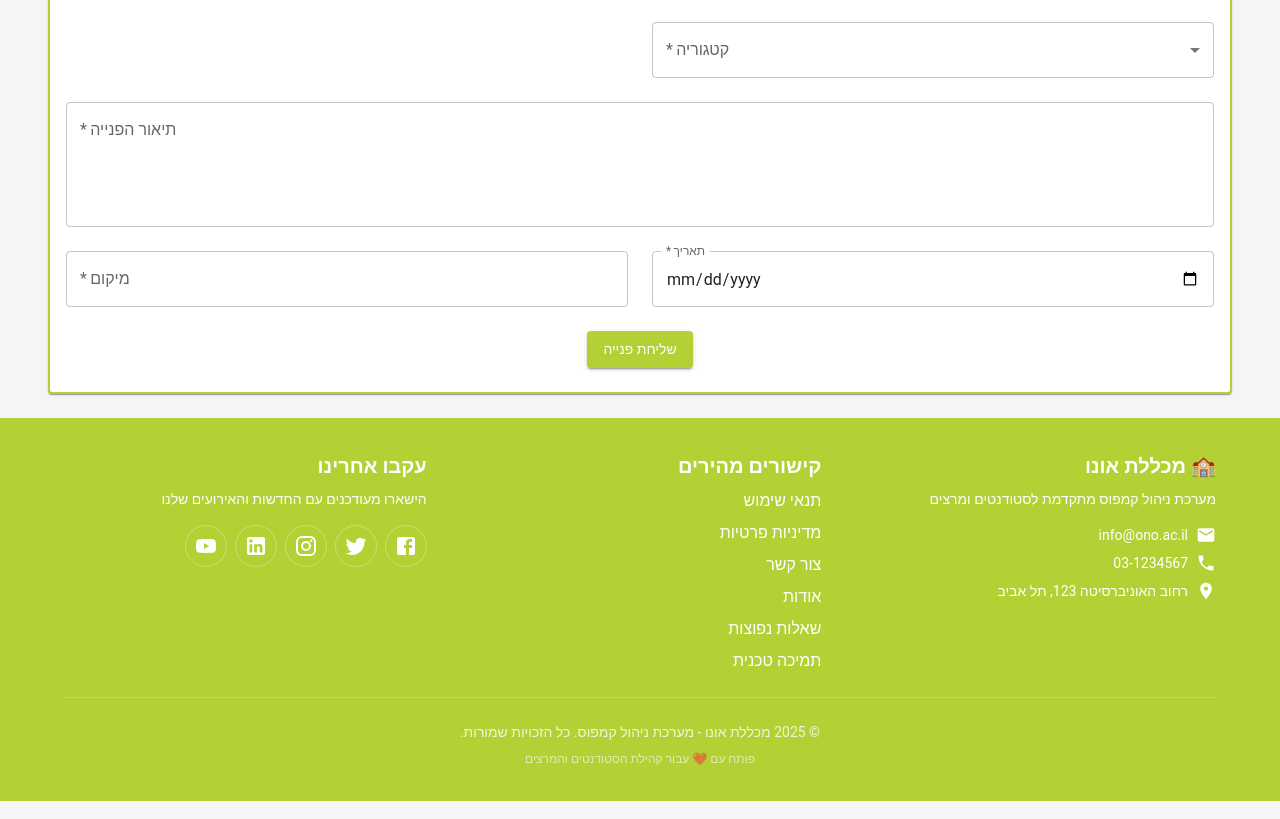
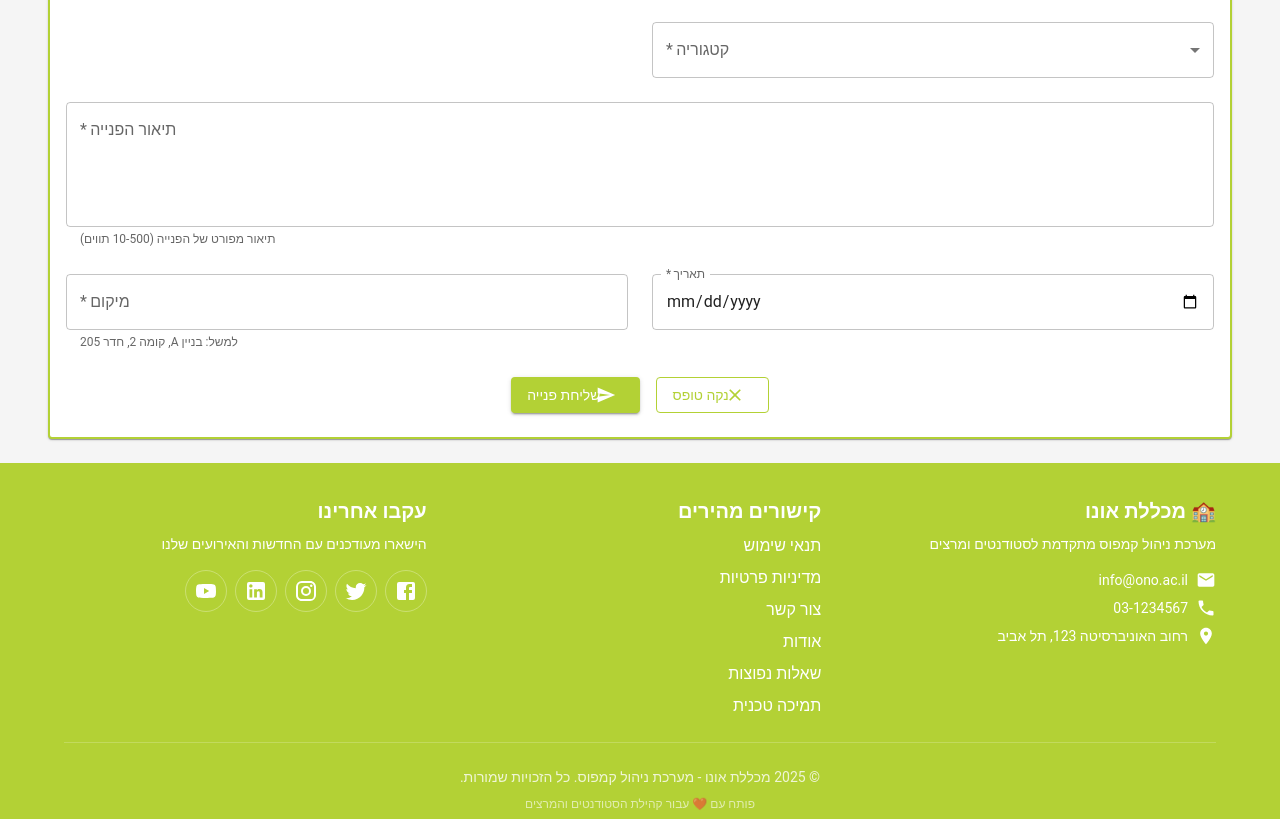
Before and after one commit to GoldR0/seker-kod-roy, a React (Create React App) app in the folder campus-web-react/: page /community in a window 1280 px wide. Shown: the part 1249-2068 px from the top of the page. Built offline with nearby package versions, Linux system fonts and the light colour scheme.

Commit message:
adding test and format checking for community page

```diff
--- a/campus-web-react/src/components/CommunityPage.tsx
+++ b/campus-web-react/src/components/CommunityPage.tsx
@@ -12,11 +12,13 @@ import {
   MenuItem,
   Button,
   Alert,
-  Snackbar
+  Snackbar,
+  FormHelperText
 } from '@mui/material';
 import {
   Group as GroupIcon,
-  Send as SendIcon
+  Send as SendIcon,
+  Clear as ClearIcon
 } from '@mui/icons-material';
 import FacilitiesCard from './dashboard/FacilitiesCard';
 
@@ -30,6 +32,13 @@ interface InquiryFormData {
   description: string;
   date: string;
   location: string;
+}
+
+interface ValidationErrors {
+  category?: string;
+  description?: string;
+  date?: string;
+  location?: string;
 }
 
 const CommunityPage: React.FC<CommunityPageProps> = ({ currentUser }) => {
@@ -50,9 +59,75 @@ const CommunityPage: React.FC<CommunityPageProps> = ({ currentUser }) => {
     date: '',
     location: ''
   });
+
+  const [errors, setErrors] = useState<ValidationErrors>({});
+  const [touched, setTouched] = useState<Record<string, boolean>>({});
   const [notification, setNotification] = useState<{ message: string; type: 'success' | 'error' } | null>(null);
 
+  // Validation functions
+  const validateRequired = (value: string, fieldName: string): string | undefined => {
+    if (!value || value.trim() === '') return `${fieldName} הוא שדה חובה`;
+    return undefined;
+  };
 
+  const validateDescription = (description: string): string | undefined => {
+    if (!description) return 'תיאור הפנייה הוא שדה חובה';
+    if (description.length < 10) return 'תיאור הפנייה חייב להכיל לפחות 10 תווים';
+    if (description.length > 500) return 'תיאור הפנייה לא יכול לעלות על 500 תווים';
+    return undefined;
+  };
+
+  const validateLocation = (location: string): string | undefined => {
+    if (!location) return 'מיקום הוא שדה חובה';
+    if (location.length < 3) return 'מיקום חייב להכיל לפחות 3 תווים';
+    if (location.length > 100) return 'מיקום לא יכול לעלות על 100 תווים';
+    return undefined;
+  };
+
+  const validateDate = (date: string): string | undefined => {
+    if (!date) return 'תאריך הוא שדה חובה';
+    const selectedDate = new Date(date);
+    const today = new Date();
+    today.setHours(0, 0, 0, 0);
+
+    if (selectedDate < today) {
+      return 'תאריך לא יכול להיות בעבר';
+    }
+    return undefined;
+  };
+
+  const validateField = (field: string, value: string): string | undefined => {
+    switch (field) {
+      case 'category':
+        return validateRequired(value, 'קטגוריה');
+      case 'description':
+        return validateDescription(value);
+      case 'date':
+        return validateDate(value);
+      case 'location':
+        return validateLocation(value);
+      default:
+        return undefined;
+    }
+  };
+
+  const validateForm = (): boolean => {
+    const newErrors: ValidationErrors = {};
+    let isValid = true;
+
+    Object.keys(inquiryFormData).forEach(field => {
+      if (field !== 'inquiryId') { // Skip inquiryId validation
+        const error = validateField(field, inquiryFormData[field as keyof InquiryFormData]);
+        if (error) {
+          newErrors[field as keyof ValidationErrors] = error;
+          isValid = false;
+        }
+      }
+    });
+
+    setErrors(newErrors);
+    return isValid;
+  };
 
   // Inquiry form handlers
   const handleInquiryInputChange = (field: string, value: any) => {
@@ -60,9 +135,40 @@ const CommunityPage: React.FC<CommunityPageProps> = ({ currentUser }) => {
       ...prev,
       [field]: value
     }));
+
+    // Clear error when user starts typing
+    if (errors[field as keyof ValidationErrors]) {
+      setErrors(prev => ({
+        ...prev,
+        [field]: undefined
+      }));
+    }
+  };
+
+  const handleBlur = (field: string) => {
+    setTouched(prev => ({
+      ...prev,
+      [field]: true
+    }));
+
+    const error = validateField(field, inquiryFormData[field as keyof InquiryFormData]);
+    setErrors(prev => ({
+      ...prev,
+      [field]: error
+    }));
   };
 
   const handleInquirySubmit = () => {
+    // Mark all fields as touched
+    const allTouched = Object.keys(inquiryFormData).reduce((acc, field) => {
+      if (field !== 'inquiryId') {
+        acc[field] = true;
+      }
+      return acc;
+    }, {} as Record<string, boolean>);
+    setTouched(allTouched);
+
+    if (validateForm()) {
       setNotification({
         message: `פנייה חדשה נוצרה בהצלחה! מזהה: ${inquiryFormData.inquiryId}`,
         type: 'success'
@@ -76,6 +182,30 @@ const CommunityPage: React.FC<CommunityPageProps> = ({ currentUser }) => {
         date: '',
         location: ''
       });
+      setErrors({});
+      setTouched({});
+    } else {
+      setNotification({
+        message: 'יש שגיאות בטופס. אנא בדוק את השדות המסומנים.',
+        type: 'error'
+      });
+    }
+  };
+
+  const handleClearForm = () => {
+    setInquiryFormData({
+      inquiryId: `INQUIRY-${String(inquiryCounter).padStart(3, '0')}`,
+      category: '',
+      description: '',
+      date: '',
+      location: ''
+    });
+    setErrors({});
+    setTouched({});
+  };
+
+  const shouldShowError = (field: string): boolean => {
+    return touched[field] && !!errors[field as keyof ValidationErrors];
   };
 
   return (
@@ -138,16 +268,29 @@ const CommunityPage: React.FC<CommunityPageProps> = ({ currentUser }) => {
                 }}
                 sx={{ gridColumn: { xs: '1', md: '1 / -1' } }}
               />
-              <FormControl fullWidth required>
+
+              <FormControl fullWidth error={shouldShowError('category')} required>
                 <InputLabel>קטגוריה</InputLabel>
                 <Select
                   value={inquiryFormData.category}
                   onChange={(e) => handleInquiryInputChange('category', e.target.value)}
+                  onBlur={() => handleBlur('category')}
+                  sx={{
+                    '& .MuiOutlinedInput-root': {
+                      '&.Mui-focused .MuiOutlinedInput-notchedOutline': {
+                        borderColor: customColors.primary
+                      }
+                    }
+                  }}
                 >
                   <MenuItem value="complaint">תלונה</MenuItem>
                   <MenuItem value="improvement">עצת שיפור</MenuItem>
                 </Select>
+                {shouldShowError('category') && (
+                  <FormHelperText>{errors.category}</FormHelperText>
+                )}
               </FormControl>
+
               <TextField
                 fullWidth
                 multiline
@@ -155,31 +298,79 @@ const CommunityPage: React.FC<CommunityPageProps> = ({ currentUser }) => {
                 label="תיאור הפנייה"
                 value={inquiryFormData.description}
                 onChange={(e) => handleInquiryInputChange('description', e.target.value)}
+                onBlur={() => handleBlur('description')}
+                error={shouldShowError('description')}
+                helperText={shouldShowError('description') ? errors.description : 'תיאור מפורט של הפנייה (10-500 תווים)'}
                 required
-                sx={{ gridColumn: { xs: '1', md: '1 / -1' } }}
+                sx={{
+                  gridColumn: { xs: '1', md: '1 / -1' },
+                  '& .MuiOutlinedInput-root': {
+                    '&.Mui-focused .MuiOutlinedInput-notchedOutline': {
+                      borderColor: customColors.primary
+                    }
+                  }
+                }}
               />
+
               <TextField
                 fullWidth
                 type="date"
                 label="תאריך"
                 value={inquiryFormData.date}
                 onChange={(e) => handleInquiryInputChange('date', e.target.value)}
+                onBlur={() => handleBlur('date')}
+                error={shouldShowError('date')}
+                helperText={shouldShowError('date') ? errors.date : ''}
                 required
                 InputLabelProps={{ shrink: true }}
+                sx={{
+                  '& .MuiOutlinedInput-root': {
+                    '&.Mui-focused .MuiOutlinedInput-notchedOutline': {
+                      borderColor: customColors.primary
+                    }
+                  }
+                }}
               />
+
               <TextField
                 fullWidth
                 label="מיקום"
                 value={inquiryFormData.location}
                 onChange={(e) => handleInquiryInputChange('location', e.target.value)}
+                onBlur={() => handleBlur('location')}
+                error={shouldShowError('location')}
+                helperText={shouldShowError('location') ? errors.location : 'למשל: בניין A, קומה 2, חדר 205'}
                 required
                 placeholder="למשל: בניין A, קומה 2, חדר 205"
+                sx={{
+                  '& .MuiOutlinedInput-root': {
+                    '&.Mui-focused .MuiOutlinedInput-notchedOutline': {
+                      borderColor: customColors.primary
+                    }
+                  }
+                }}
               />
             </Box>
 
-            <Box sx={{ display: 'flex', justifyContent: 'center', mt: 3 }}>
+            <Box sx={{ display: 'flex', justifyContent: 'center', gap: 2, mt: 3 }}>
+              <Button
+                variant="outlined"
+                startIcon={<ClearIcon />}
+                onClick={handleClearForm}
+                sx={{
+                  borderColor: customColors.primary,
+                  color: customColors.primary,
+                  '&:hover': {
+                    borderColor: customColors.primaryDark,
+                    backgroundColor: customColors.primaryLight + '20'
+                  }
+                }}
+              >
+                נקה טופס
+              </Button>
               <Button
                 variant="contained"
+                startIcon={<SendIcon />}
                 onClick={handleInquirySubmit}
                 sx={{
                   backgroundColor: 'rgb(179, 209, 53)',
--- a/campus-web-react/src/components/LostFoundPage.tsx
+++ b/campus-web-react/src/components/LostFoundPage.tsx
@@ -19,14 +19,12 @@ import {
   Dialog,
   DialogTitle,
   DialogContent,
-  DialogActions,
-  FormHelperText
+  DialogActions
 } from '@mui/material';
 import {
   Search as SearchIcon,
   Send as SendIcon,
   Clear as ClearIcon,
-  CheckCircle as CheckCircleIcon,
   Person as PersonIcon,
   Add as AddIcon
 } from '@mui/icons-material';
```
Lines whose indentation alone changed are shown as unchanged.
